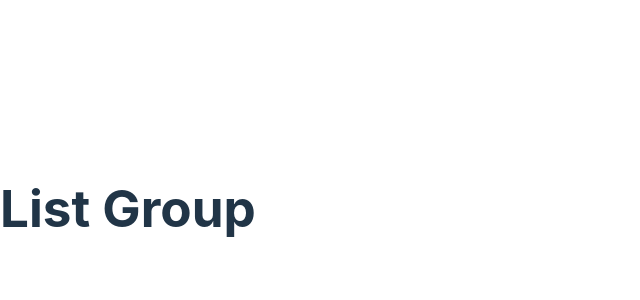
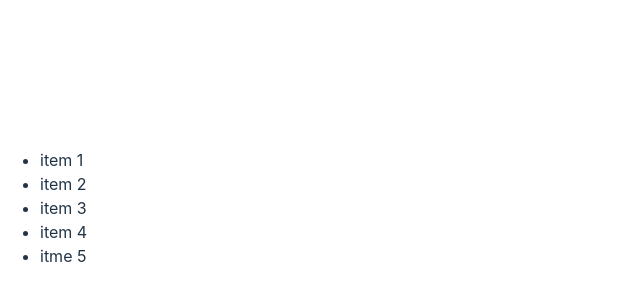
Before and after one commit to kurealnum/react-app, a React (Vite) app: page / in a window 1280 px wide. Shown: the part 192-492 px from the top of the page, without its empty margins (0-640 px from the left). Built offline with nearby package versions, Linux system fonts and the light colour scheme.

Commit message:
added fragments

```diff
--- a/src/components/ListGroup.tsx
+++ b/src/components/ListGroup.tsx
@@ -1,5 +1,17 @@
+import { Fragment } from "react";
+
 function ListGroup() {
-  return <h1>List Group</h1>;
+  return (
+    <>
+      <ul className="list-group">
+        <li className="list-item">item 1</li>
+        <li className="list-item">item 2</li>
+        <li className="list-item">item 3</li>
+        <li className="list-item">item 4</li>
+        <li className="list-item">itme 5</li>
+      </ul>
+    </>
+  );
 }
 
 export default ListGroup;
```
Also changed, not shown: src/App.tsx (+6 -2 lines).
